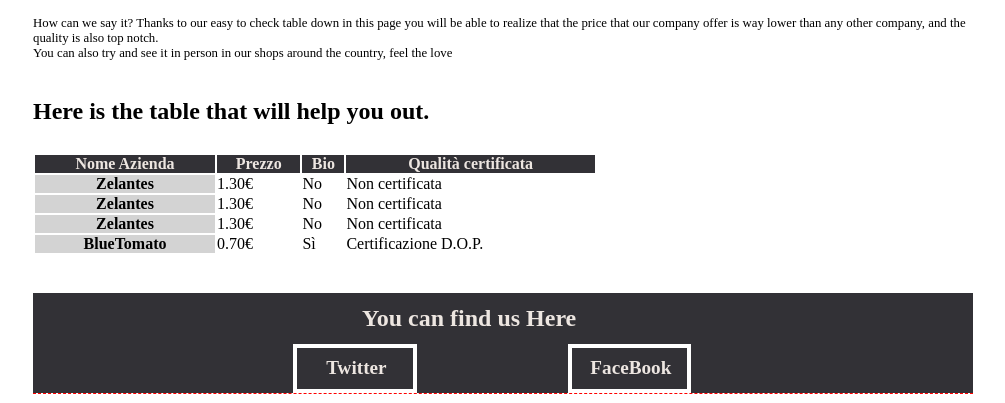
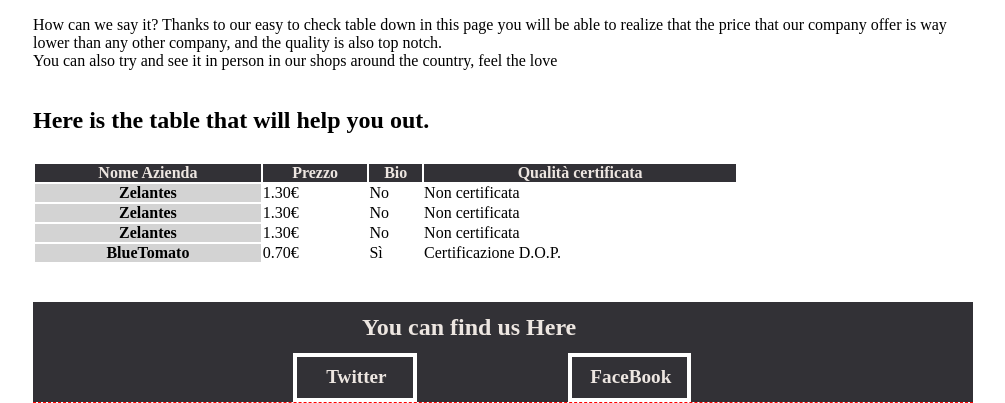
Before and after one commit to dkblue/BlueTomato, a plain HTML site: page index.html in a window 1280 px wide. Shown: the part 498-901 px from the top of the page, without its empty margins (137-1142 px from the left). Drawn offline with Linux system fonts and the light colour scheme.

Commit message:
table bigger and text larger

```diff
--- a/css/main.css
+++ b/css/main.css
@@ -7,6 +7,7 @@
     margin: 0;
     padding: 0;
 }
+
 
 
 .wrapper {
@@ -19,6 +20,7 @@
 img {
     max-width: 100%;
 }
+
 
 /***********************************************************
   HEADER
@@ -114,7 +116,7 @@ ARTICLE
 article {
 
     margin-top: 2%;
-    font-size: 0.8em;
+    font-size: 1em;
     margin-bottom: 4%;
 }
 
@@ -126,7 +128,7 @@ TABLE
 #table table {
 
    padding-top: 3%;
-    width: 60%;
+    width: 75%;
     margin-bottom: 4%;
 
 }
@@ -153,6 +155,7 @@ footer {
     background-color: #323136;
     padding-top: 1.3%;
     overflow: hidden;
+
 }
 
 footer h2 {
--- a/index.html
+++ b/index.html
@@ -2,8 +2,9 @@
 <html lang="en">
 <head>
     <meta charset="UTF-8">
+    <meta name="viewport" content="width=device-width, initial-scale=1">
     <title>BTBT</title>
-    <meta name="viewport" content="width=device-width, initial-scale=1">
+
     <link rel="stylesheet" href="css/main.css">
 </head>
 <body>
@@ -92,7 +93,7 @@
         <h2> You can find us Here</h2>
             <div id="linkez">
                 <ul>
-                    <li> <a href="#">FaceBook</a> </li> <li class="right"><a href="#">Twitter</a></li>
+                    <li> <a href="#">FaceBook</a> </li> <li class="right"><a href="#">Twitter</a>                    </li>
                 </ul>
             </div>
     </footer>
```
